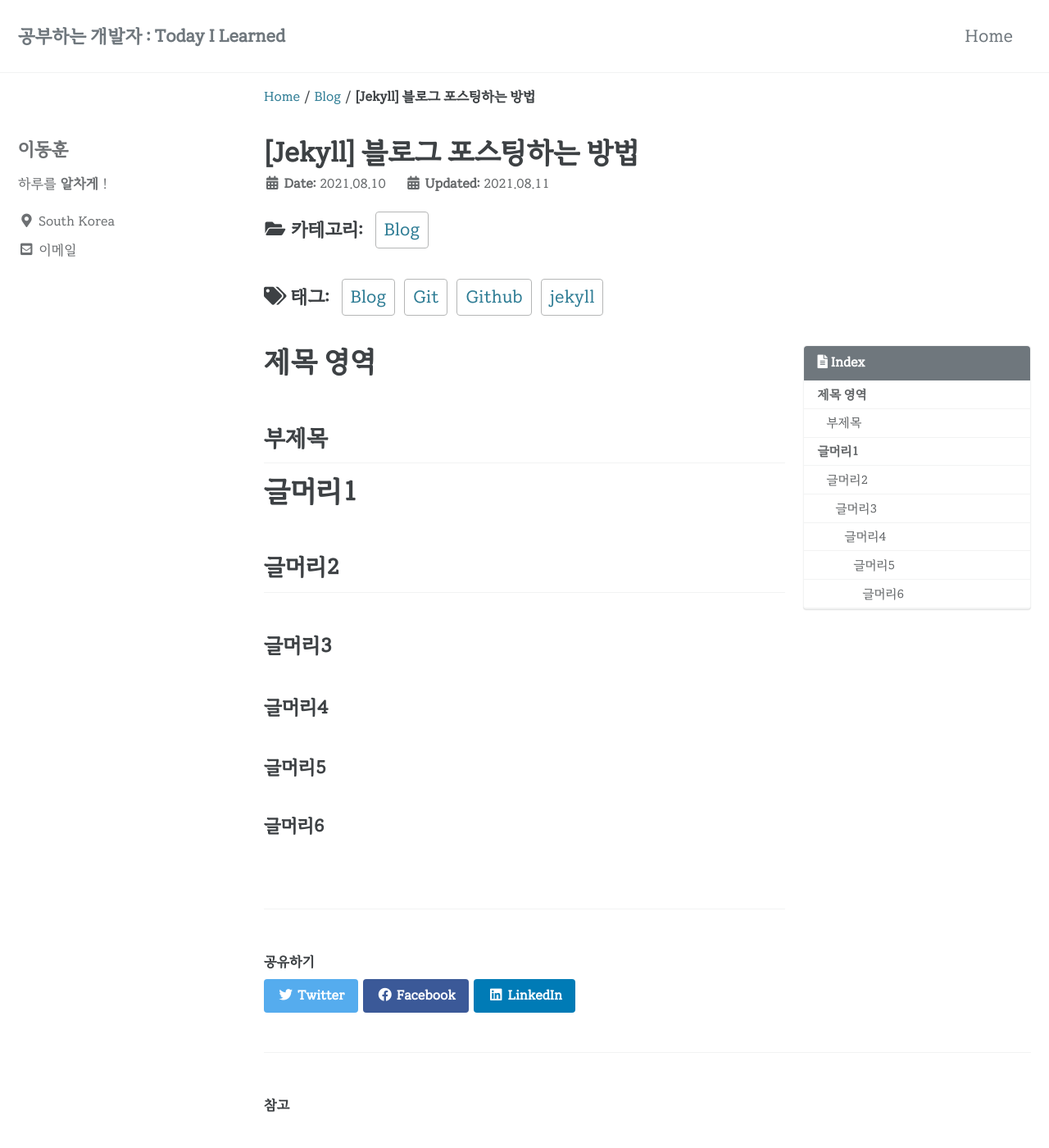
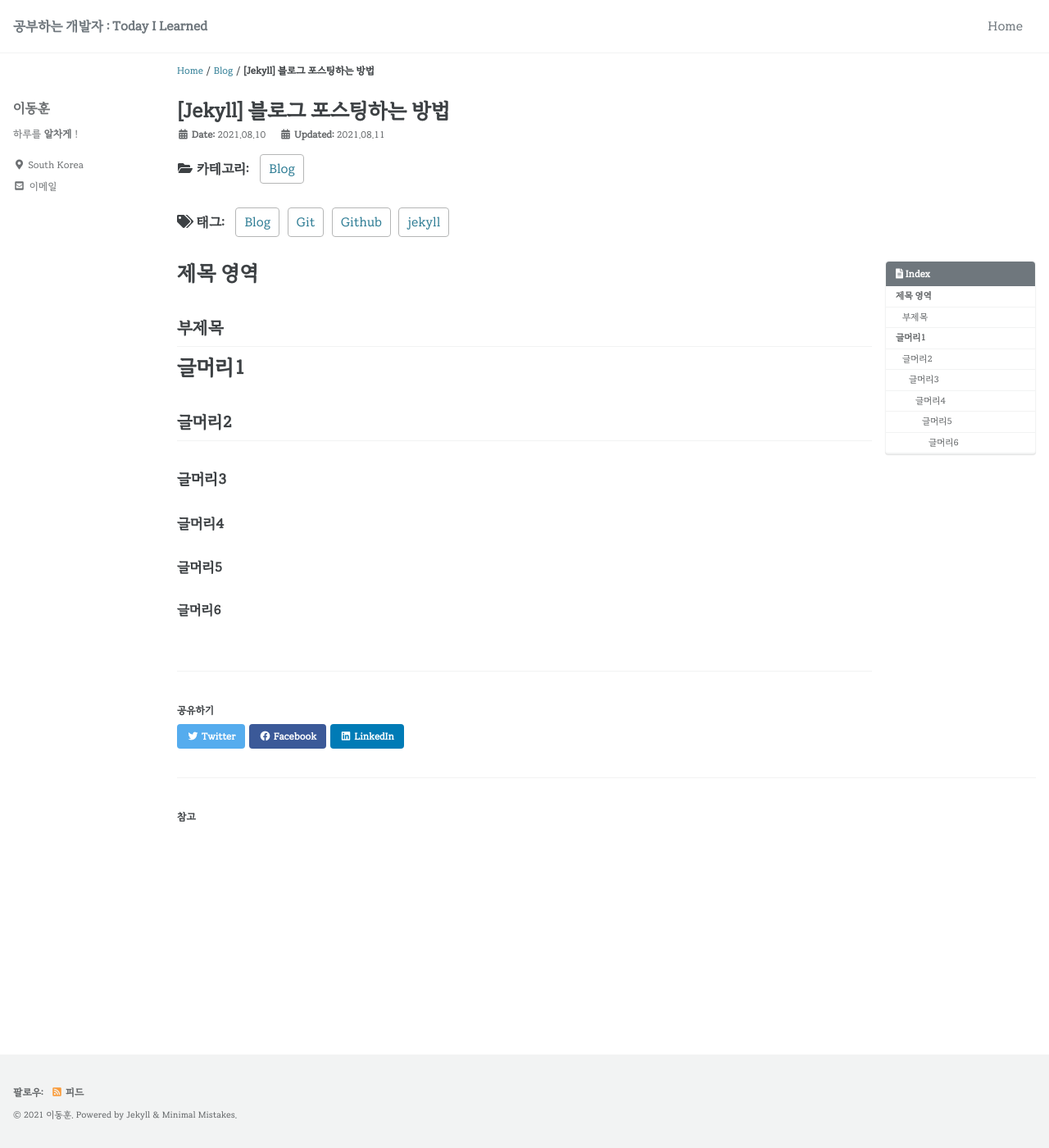
Before and after one commit to gchlee2/gchlee2.github.io, a Jekyll site: the page built from _posts/2021-08-10-my-first-post.md, in a window 1280 px wide and 1400 px high. Shown: the whole window at 82% size. Built offline with Jekyll 4.4.1, drawn with Linux system fonts in a browser that asks for light colours; cached includes are drawn as plain includes.

Commit message:
폰트 사이즈 수정

```diff
--- a/_sass/minimal-mistakes/_reset.scss
+++ b/_sass/minimal-mistakes/_reset.scss
@@ -11,15 +11,15 @@ html {
   font-size: 16px;
 
   @include breakpoint($medium) {
-    font-size: 18px;
+    font-size: 16px; // default 18px
   }
 
   @include breakpoint($large) {
-    font-size: 20px;
+    font-size: 16px; // default 20px
   }
 
   @include breakpoint($x-large) {
-    font-size: 22px;
+    font-size: 16px;  // default 22px
   }
 
   -webkit-text-size-adjust: 100%;
--- a/_sass/minimal-mistakes/_variables.scss
+++ b/_sass/minimal-mistakes/_variables.scss
@@ -155,9 +155,9 @@ $max-width: $x-large !default;
    Grid
    ========================================================================== */
 
-$right-sidebar-width-narrow: 200px !default;
-$right-sidebar-width: 300px !default;
-$right-sidebar-width-wide: 400px !default;
+$right-sidebar-width-narrow: 100px !default;  //default 200px
+$right-sidebar-width: 200px !default;         //default 300px
+$right-sidebar-width-wide: 250px !default;    //default 400px
 
 /*
    Other
```
